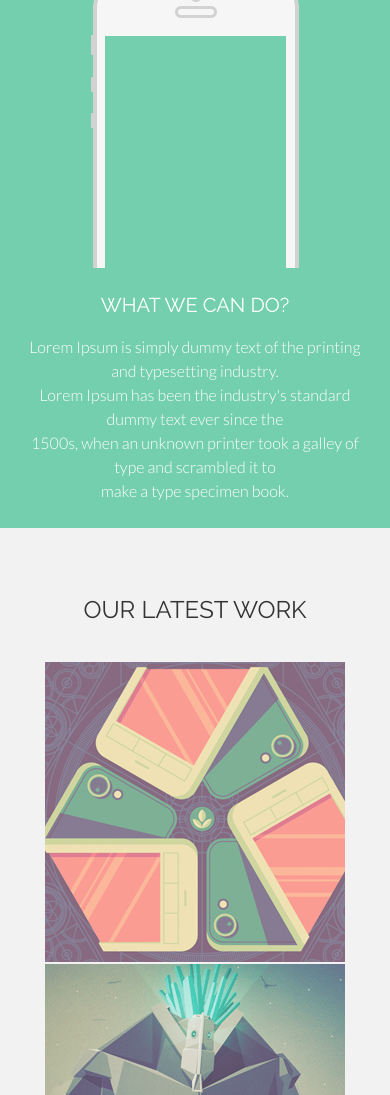
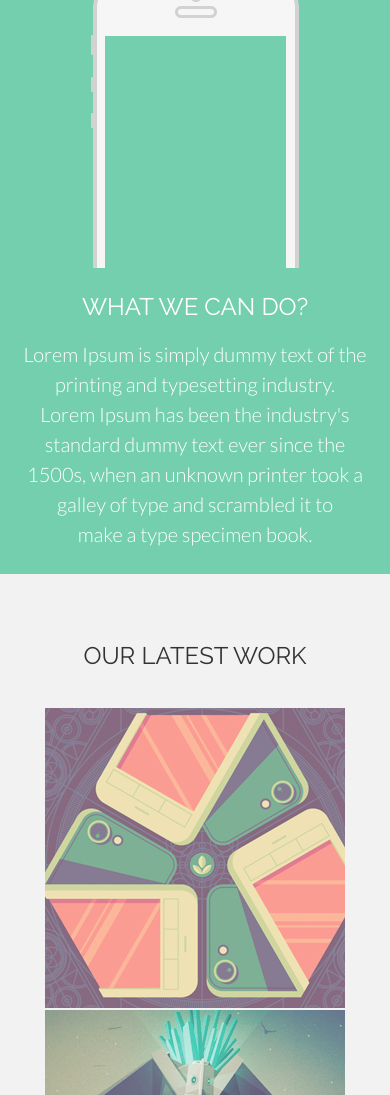
Before and after one commit to hikaru0947/Bolt-curriculum, a plain HTML site: page index.html in a window 390 px wide. Shown: the part 857-1952 px from the top of the page. Drawn offline with Linux system fonts and the light colour scheme.

Commit message:
[update]Bolt課題 Step4 レスポンスの文字サイズまとめるレイアウト追加

```diff
--- a/css/style.css
+++ b/css/style.css
@@ -294,13 +294,15 @@ body {
     box-sizing: border-box;
   }
 
+  .section-font {
+    font-size: 20px;
+  }
+
   .section-text__title {
-    font-size: 20px;
     margin-bottom: 20px;
   }
 
   .section-text__description {
-    font-size: 20px;
     padding-bottom: 25px;
   }
 
@@ -364,13 +366,15 @@ body {
     box-sizing: border-box;
   }
 
+  .section-font {
+    font-size: 20px;
+  }
+
   .section-text__title {
-    font-size: 20px;
     margin-bottom: 20px;
   }
 
   .section-text__description {
-    font-size: 16px;
     padding-bottom: 25px;
   }
 
```
